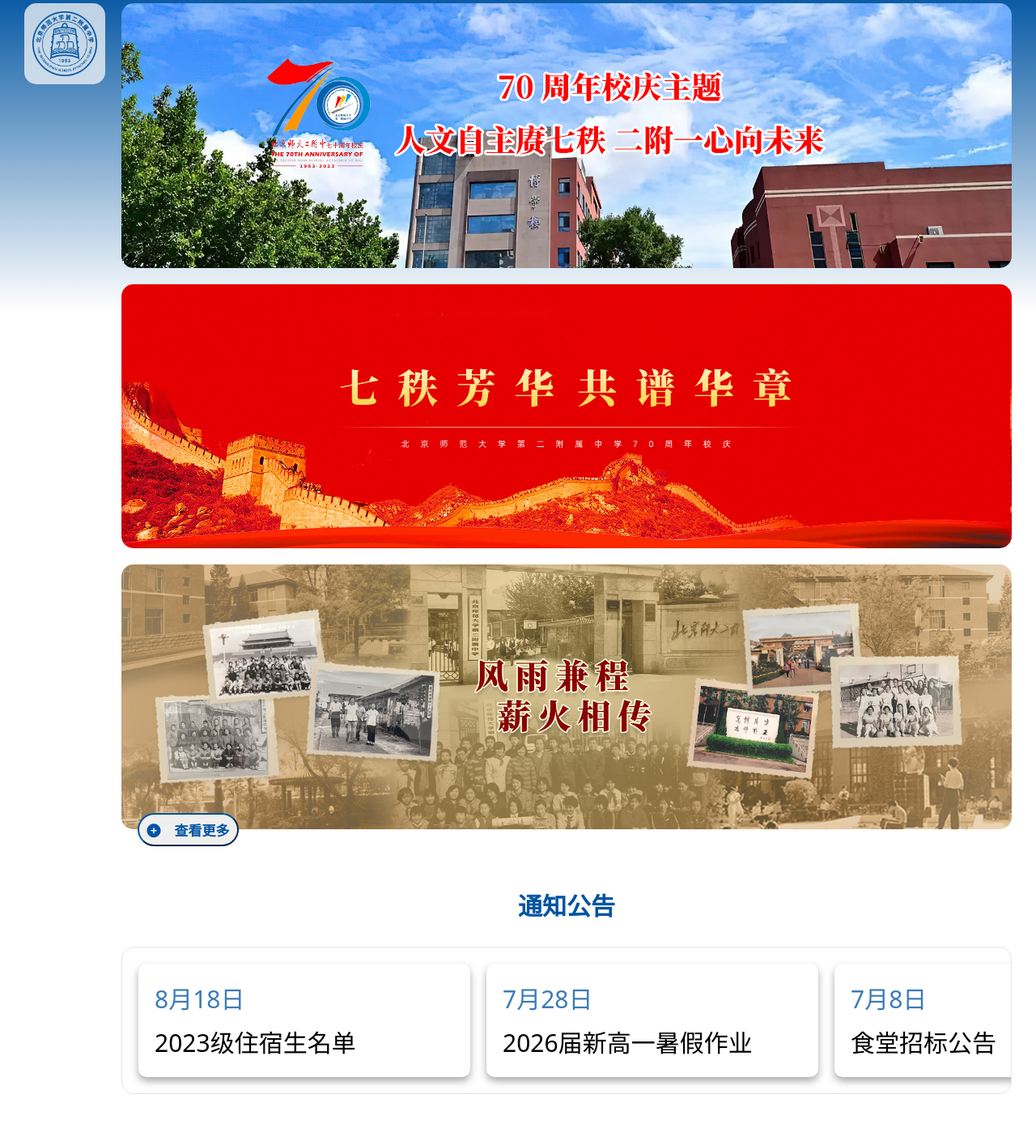
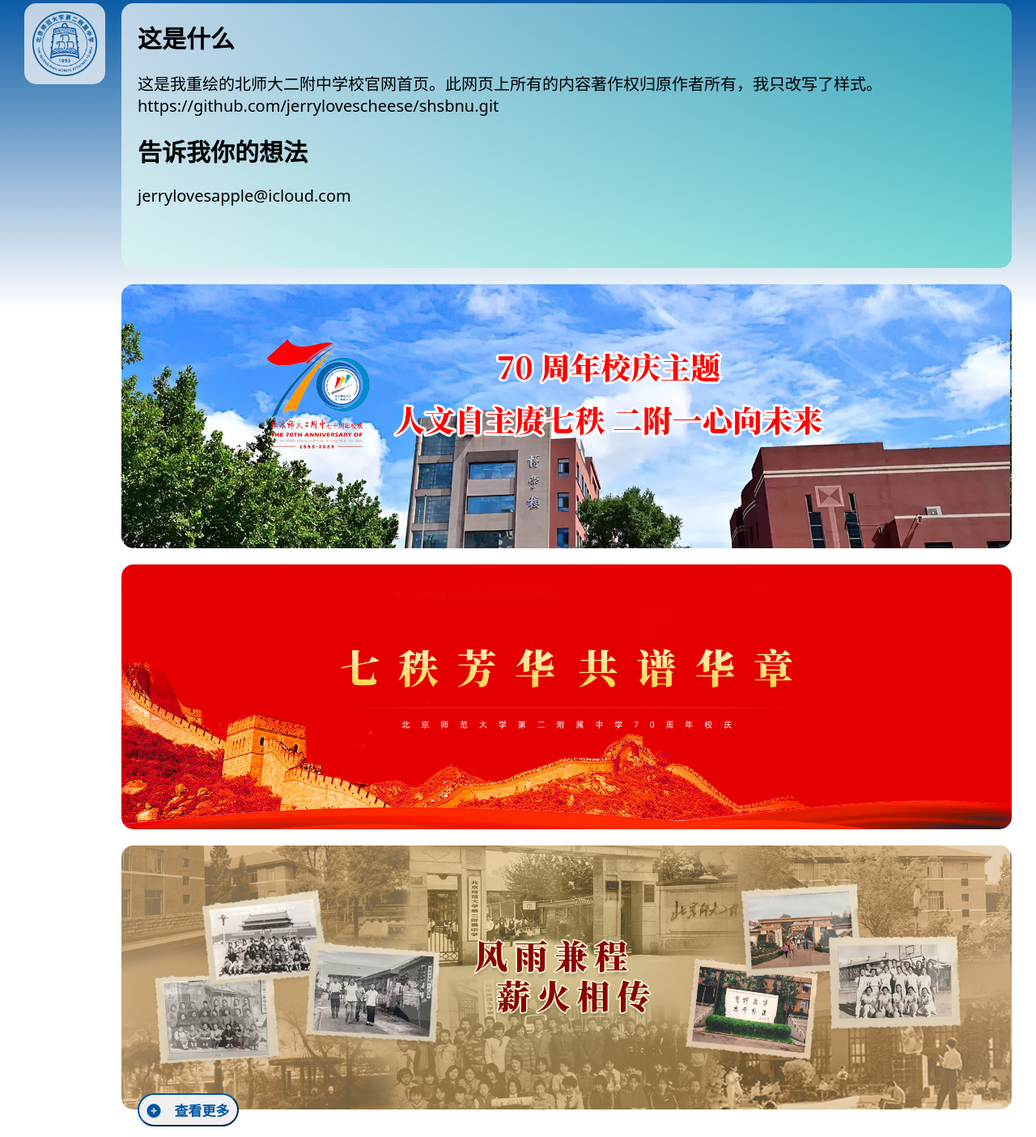
Before and after one commit to jerrylovescheese/shsbnu, a plain HTML site: page index.html in a window 1280 px wide. Shown: the part 26-1430 px from the top of the page at 81% size. Drawn offline with Linux system fonts and the light colour scheme.

Commit message:
Update index.html

```diff
--- a/index.html
+++ b/index.html
@@ -40,16 +40,36 @@
 		}
 
 		#slide-1 {
-			background-image: url(./static/img/f71917f035b32800fb58297a46e72cda.jpg);
+			background-image: linear-gradient(315deg, rgba(0, 201, 177, 0.452), rgba(255, 255, 255, 0.736));
+			font-family: system-ui, -apple-system, BlinkMacSystemFont, 'Segoe UI', Roboto, Oxygen, Ubuntu, Cantarell, 'Open Sans', 'Helvetica Neue', sans-serif;
+			overflow-y: scroll;
+			overflow-x: hidden;
 		}
 
 		#slide-2 {
 			margin-top: 30px;
+			background-image: url(./static/img/f71917f035b32800fb58297a46e72cda.jpg);
+		}
+
+		#slide-3 {
 			background-image: url(./static/img/6455c9c6a939a370b71152cac6fa2a00.jpg);
 		}
 
-		#slide-3 {
+		#slide-4 {
 			background-image: url(./static/img/54fdad68b5104a08b01a57a4b60f9267.jpg);
+		}
+
+		.slide-prompt-head {
+			display: block;
+			font-weight: bold;
+			font-size: 30px;
+			padding: 20px;
+		}
+
+		.slide-prompt-body {
+			display: block;
+			font-size: 20px;
+			padding-left: 20px;
 		}
 
 		@media (max-width: 425px) {
@@ -86,7 +106,7 @@
 
 		.notification-box {
 			width: auto;
-			height: 140px;
+			height: 110px;
 			border-radius: 15px;
 			border: solid 1px rgba(128, 128, 128, 0.209);
 			display: flex;
@@ -96,12 +116,12 @@
 		}
 
 		.notification {
-			width: 370px;
-			height: 100px;
+			width: 270px;
+			height: 70px;
 			aspect-ratio: 37/10;
 			border-radius: 10px;
 			margin-right: 20px;
-			box-shadow: 0px 5px 10px rgba(128, 128, 128, 0.658);
+			box-shadow: 0px 5px 10px #0053a1b7;
 			font-family: system-ui, -apple-system, BlinkMacSystemFont, 'Segoe UI', Roboto, Oxygen, Ubuntu, Cantarell, 'Open Sans', 'Helvetica Neue', sans-serif;
 			padding: 20px;
 			transition: all 0.2s;
@@ -109,17 +129,17 @@
 
 		.notification:hover {
 			transform: translateY(-5px);
-			box-shadow: 0px 10px 19px rgba(128, 128, 128, 0.958);
+			box-shadow: 0px 10px 19px #003d76;
 		}
 
 		.notification-head {
 			font-weight: 500;
-			font-size: 30px;
+			font-size: 20px;
 			color: #0053a1c4;
 		}
 
 		#notification-body {
-			font-size: 30px;
+			font-size: 25px;
 			display: block;
 			margin-top: 10px;
 			font-weight: lighter;
@@ -234,11 +254,18 @@
 	<!-- <div class="disclaimer"><b>免责声明：</b>&emsp;此为描摹样本。原网站为www.shsbnu.net。如有侵权，请联系删除。</div> -->
 	<div class="pool">
 		<div class="slideshow">
+			<div class="slide" id="slide-1">
+				<span class="slide-prompt-head">这是什么</span>
+				<span
+					class="slide-prompt-body">这是我重绘的北师大二附中学校官网首页。此网页上所有的内容著作权归原作者所有，我只改写了样式。<br>https://github.com/jerrylovescheese/shsbnu.git</span>
+				<span class="slide-prompt-head">告诉我你的想法</span>
+				<span class="slide-prompt-body"><a href="mailto:jerrylovesapple@icloud.com">jerrylovesapple@icloud.com</a></span>
+			</div>
 			<a href="https://mp.weixin.qq.com/s/6y3Bfny5lgR3NdE7wvAGtQ">
-				<div class="slide" id="slide-1"></div>
+				<div class="slide" id="slide-2"></div>
 			</a>
-			<div class="slide" id="slide-2"></div>
 			<div class="slide" id="slide-3"></div>
+			<div class="slide" id="slide-4"></div>
 			<a href="https://www.shsbnu.net/skin/cmsinfo/list/1/20"><button class="more"><i
 						class="fas fa-circle-plus"></i>&emsp;查看更多</button></a>
 		</div>
@@ -267,6 +294,8 @@
 				</div>
 			</a>
 		</div>
+		<p style="text-align: center; font-weight: bold; font-size: 30px; color: #0054a1;">二附一心</p>
+
 	</div>
 	<br><br><br><br><br><br><br><br><br><br><br><br><br><br><br><br><br><br><br><br><br><br><br><br><br><br><br><br><br><br><br><br><br><br><br><br><br><br><br><br><br><br><br><br><br><br><br><br><br><br><br><br><br><br><br><br><br><br><br><br><br><br><br><br><br><br><br><br><br><br><br><br><br><br><br><br><br><br><br><br><br><br><br><br><br><br><br><br><br><br><br><br><br><br><br><br><br><br><br><br>
 	<p style="
```
